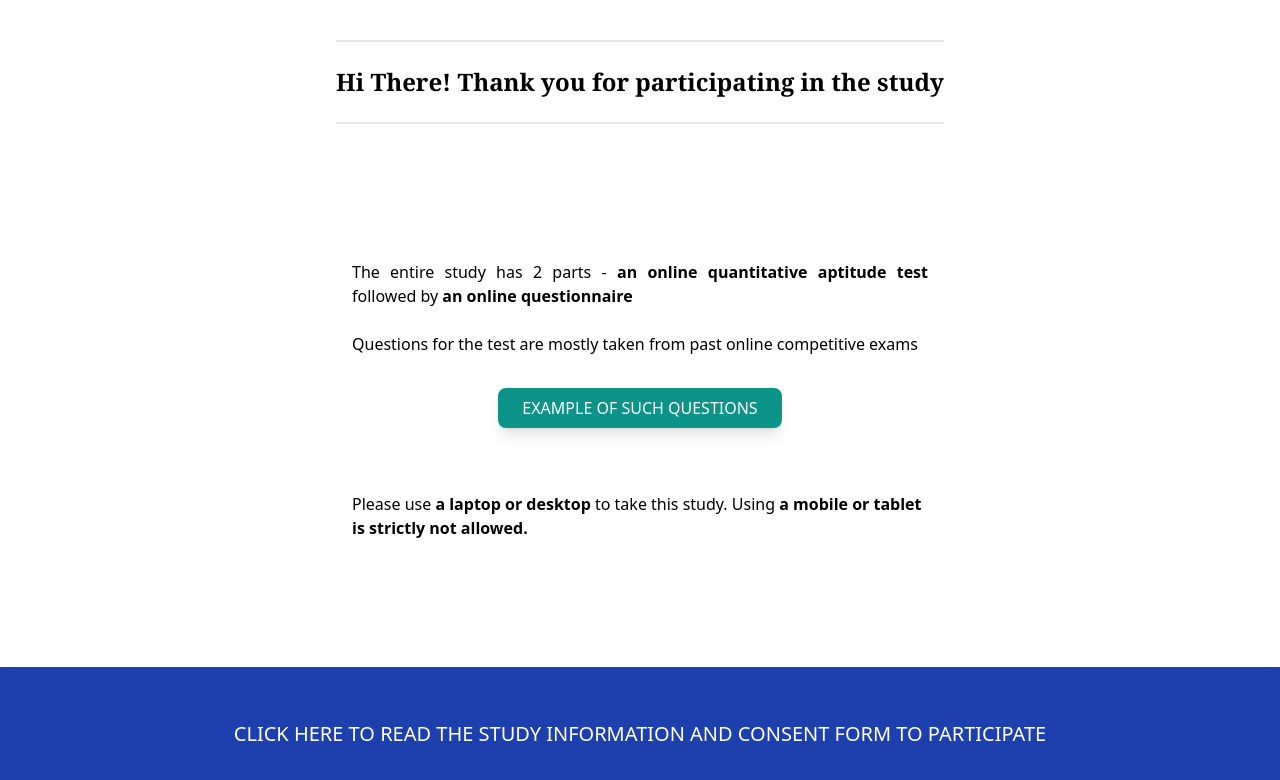
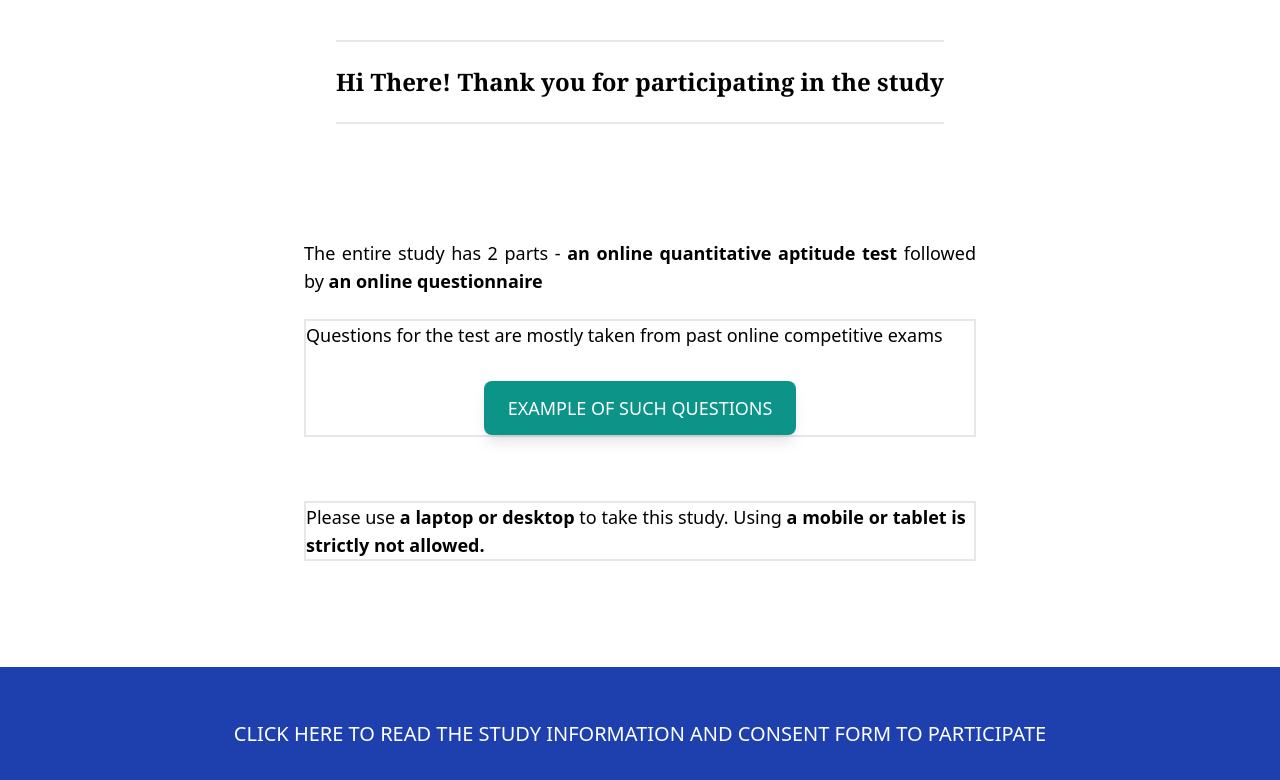
Before and after one commit to svdpmukherjee/exam-interface, a Next.js app: page / in a window 1280 px wide. Shown: the top 780 px of the page. Built offline with nearby package versions, Linux system fonts and the light colour scheme.

Commit message:
Update index.js

```diff
--- a/pages/index.js
+++ b/pages/index.js
@@ -50,7 +50,7 @@ export default function Home() {
               before proceeding &#8628;
             </p> */}
 
-          <div className="text-md space-y-16  max-w-xl">
+          <div className="text-lg space-y-16  max-w-2xl">
             <div className="text-justify flex">
               <div className="">
                 <span className="">
@@ -61,7 +61,7 @@ export default function Home() {
                   followed by{' '}
                   <span className="font-semibold">an online questionnaire</span>
                 </span>{' '}
-                <div className="mx- mt-6 space-y-8">
+                <div className="mx- mt-6 space-y-8 border-2">
                   <ol>
                     Questions for the test are mostly taken from past online
                     competitive exams
@@ -70,7 +70,7 @@ export default function Home() {
                   <div className="flex justify-center">
                     <button
                       type="button"
-                      className=" px-6 py-2.5 bg-teal-600 text-white font-medium text-md leading-tight uppercase shadow-lg hover:bg-teal-800 hover:shadow-lg focus:bg-blue-700 focus:shadow-lg focus:outline-none focus:ring-0 active:bg-blue-800 active:shadow-lg transition duration-150 ease-in-out rounded-lg"
+                      className=" px-6 py-4 bg-teal-600 text-white font-medium text-md leading-tight uppercase shadow-lg hover:bg-teal-800 hover:shadow-lg focus:bg-blue-700 focus:shadow-lg focus:outline-none focus:ring-0 active:bg-blue-800 active:shadow-lg transition duration-150 ease-in-out rounded-lg"
                       onClick={buttonClicked}
                     >
                       Example of such questions
@@ -146,7 +146,7 @@ export default function Home() {
               </div>
             </div> */}
 
-            <div className="">
+            <div className="border-2">
               Please use <strong> a laptop or desktop </strong> to take this
               study. Using{' '}
               <strong> a mobile or tablet is strictly not allowed.</strong>
```
